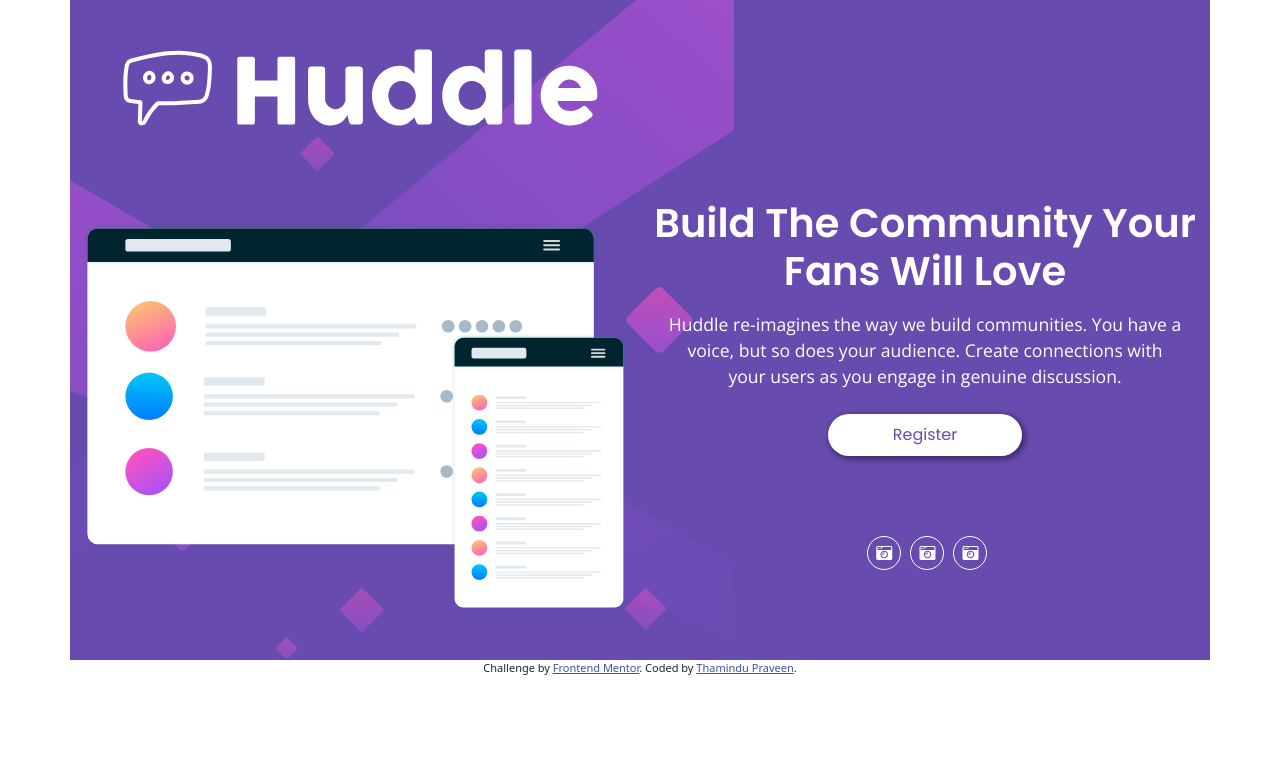
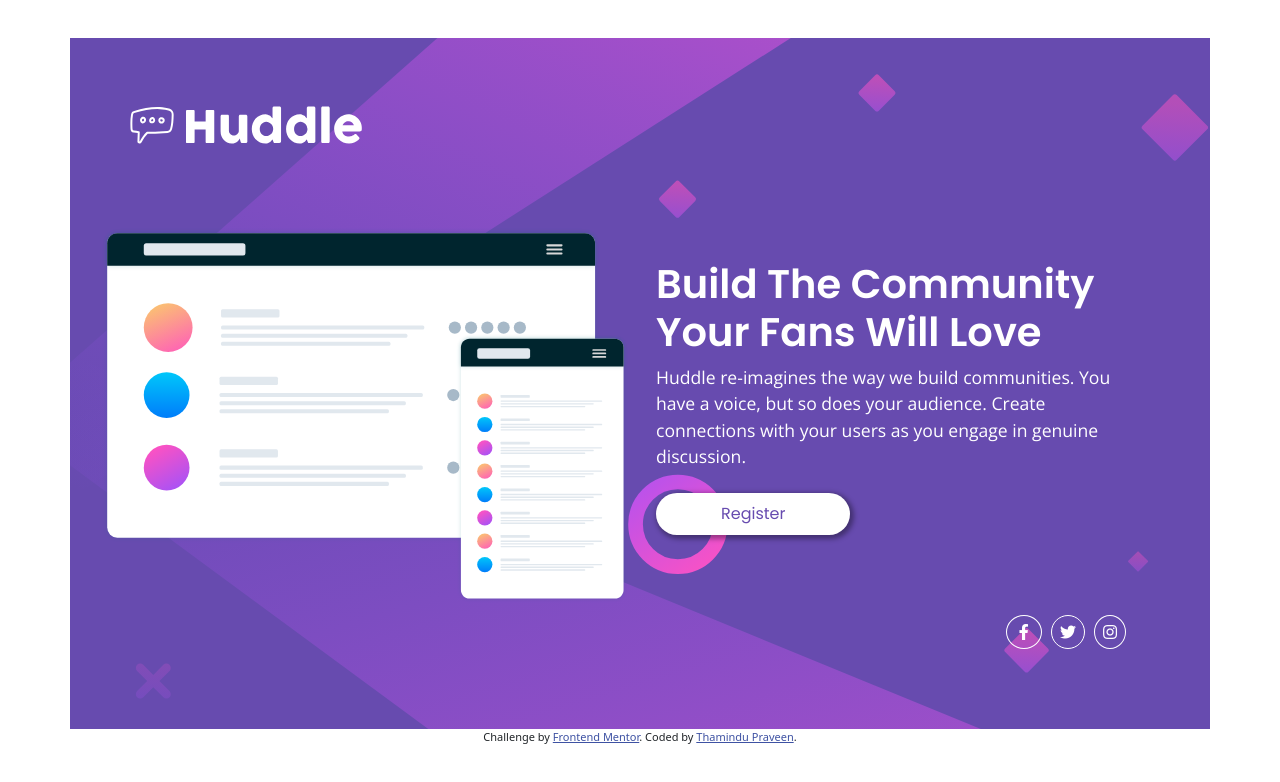
Before and after one commit to Tim5583/huddle-landing-page-introduction-section, a plain HTML site: page index.html in a window 1280 px wide. Drawn offline with nearby package versions, Linux system fonts and the light colour scheme.

Commit message:
finish desktop version

```diff
--- a/index.html
+++ b/index.html
@@ -32,17 +32,17 @@
       <div class="col-12 col-lg-6 main-img my-5">
         <img src="./images/illustration-mockups.svg" alt="illustration of website" class="img-fluid">
       </div>
-      <div class="col-12 col-lg-6 mg-1 mg-lg-5 text-center pt-4">
+      <div class="col-12 col-lg-6 mg-1 mg-lg-5 text">
         <h1 class="h1">Build The Community Your Fans Will Love</h1>
-        <p class="discription my-3">
+        <p class="discription">
           Huddle re-imagines the way we build communities. You have a voice, but so does your audience.
           Create connections with your users as you engage in genuine discussion.
         </p>
         <button class="btn btn-register">Register</button>
-        <div class="py-5">
-          <i class="fa fa-camera-retro"></i>
-          <i class="fa fa-camera-retro"></i>
-          <i class="fa fa-camera-retro"></i>
+        <div class="py-5 social">
+          <i class="fab fa-facebook-f facebook"></i>
+          <i class="fab fa-twitter"></i>
+          <i class="fab fa-instagram"></i>
         </div>
             </div>
       </div>
--- a/style.css
+++ b/style.css
@@ -26,8 +26,10 @@
     padding: 0 1rem;
 }
 
-.text-center {
+.text {
     color: var(--white);
+    text-align: center;
+    padding-top: 2rem;
 }
 
 .btn-register {
@@ -51,6 +53,10 @@ i {
     margin-left: .3rem;
 }
 
+.facebook {
+    padding: .5rem .75rem;
+}
+
 i:hover {
     color: var(--Soft-Magenta);
     border: 1px solid var(--Soft-Magenta);
@@ -64,3 +70,35 @@ i:hover {
 .attribution a {
   color: hsl(228, 45%, 44%);
 }
+
+@media (min-width: 992px) {
+    body {
+        display: grid;
+        justify-content: center;
+        align-content: center;
+        min-height: 100vh;
+    }
+
+
+    .container {
+        padding: 2rem;
+        background-image: url(./images/bg-desktop.svg);
+    }
+
+    .logo-img {
+        width: 250px;
+    }
+
+    .text {
+        text-align: left;
+        padding: 5rem 4rem 0 1rem;
+    }
+
+    .social {
+        text-align: right;
+    }
+
+    .discription {
+        padding: 0;
+    }
+}
```
Also changed, not shown: 1 other file.
